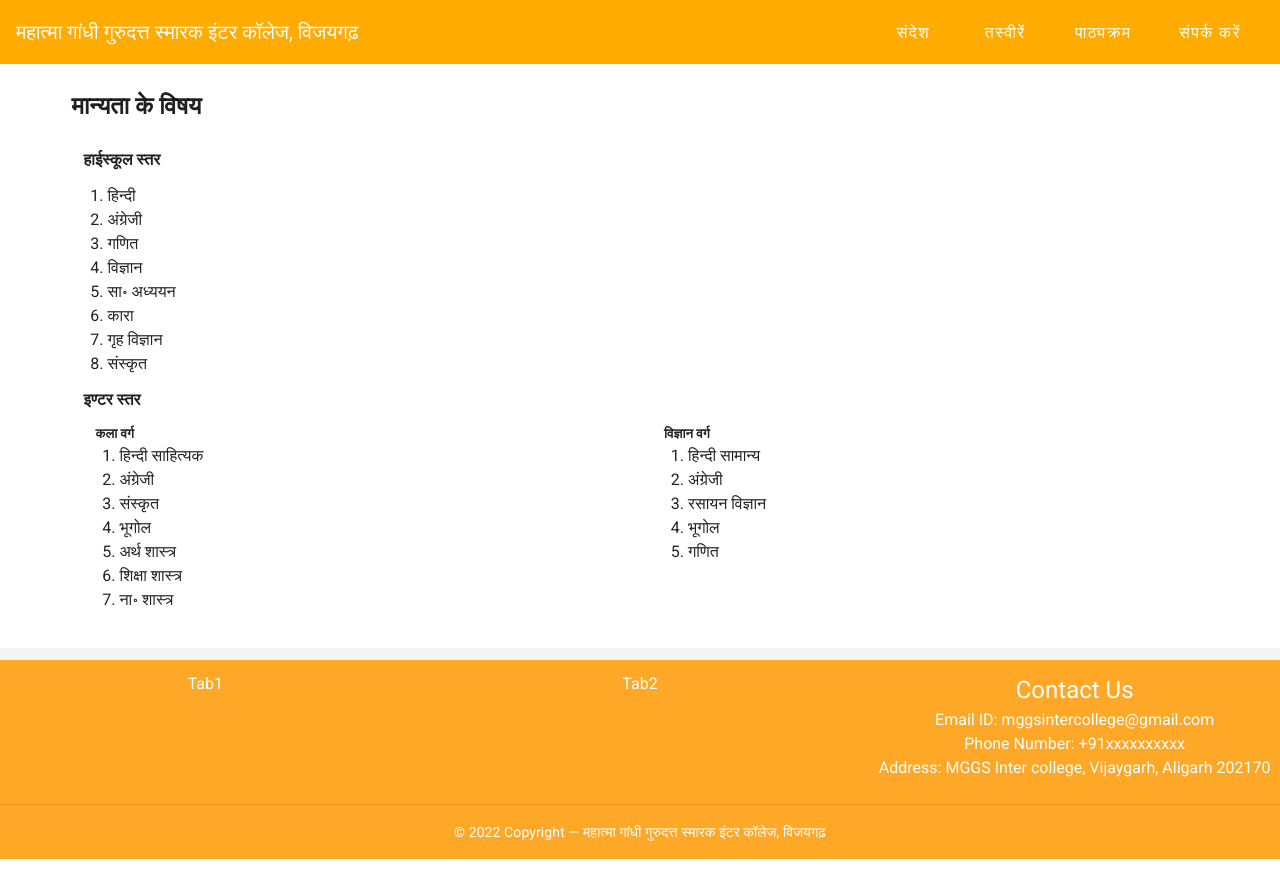
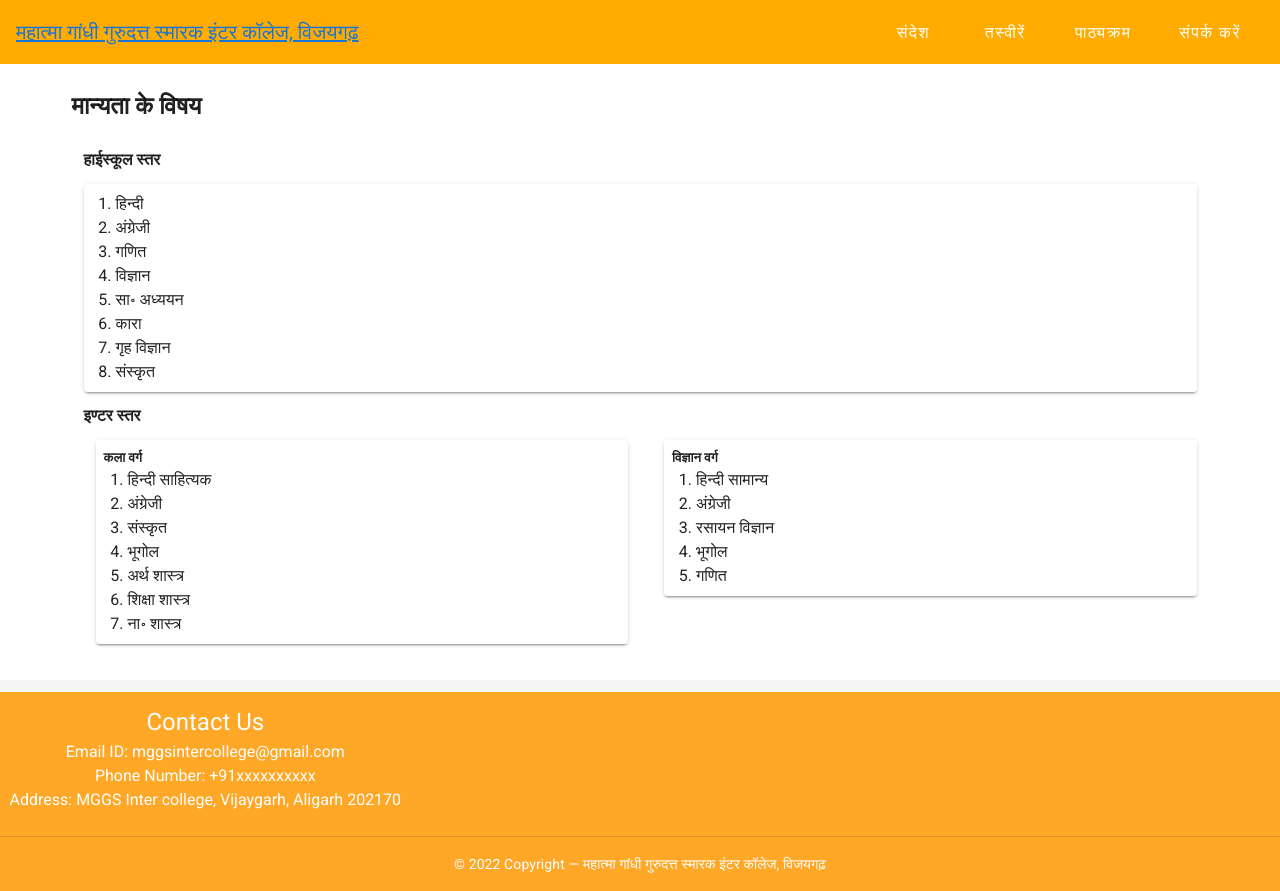
Before and after one commit to Sukhvsin2/school-template, a Nuxt app: page /Academics in a window 1280 px wide. Before the commit the page ends 859 px from the top, so only its background shows below. Built offline with nearby package versions, Linux system fonts and the light colour scheme.

Commit message:
cards added

```diff
--- a/components/Footer.vue
+++ b/components/Footer.vue
@@ -11,8 +11,6 @@
             >
 
             <v-row class="my-3">
-                <v-col cols="12" lg="4">Tab1</v-col>
-                <v-col cols="12" lg="4">Tab2</v-col>
                 <v-col cols="12" lg="4">
                     <div class="head">Contact Us</div>
                     <div class="data">
@@ -22,6 +20,8 @@
                         <div>Address: MGGS Inter college, Vijaygarh, Aligarh 202170</div>
                     </div>
                 </v-col>
+                <v-col cols="12" lg="4"></v-col>
+                <v-col cols="12" lg="4"></v-col>
             </v-row>
 
             <v-divider></v-divider>
--- a/components/Header.vue
+++ b/components/Header.vue
@@ -6,7 +6,11 @@
       dark
     >
 
-      <v-toolbar-title>महात्मा गांधी गुरुदत्त स्मारक इंटर कॉलेज, विजयगढ़</v-toolbar-title>
+      <v-toolbar-title>
+        <n-link to="/" text>
+          महात्मा गांधी गुरुदत्त स्मारक इंटर कॉलेज, विजयगढ़
+        </n-link>
+      </v-toolbar-title>
 
       <v-spacer></v-spacer>
 
--- a/pages/Academics.vue
+++ b/pages/Academics.vue
@@ -4,7 +4,7 @@
 
         <v-container>
             <h4 class="my-3">हाईस्कूल स्तर </h4>
-            <div>
+            <v-card class="pa-2">
                 <ol>
                     <li>हिन्दी</li>
                     <li>अंग्रेजी</li>
@@ -15,12 +15,12 @@
                     <li>गृह विज्ञान</li>
                     <li>संस्कृत</li>
                 </ol>
-            </div>
+            </v-card>
 
             <h4 class="my-3">इण्टर स्तर</h4>
             <v-row>
                 <v-col>
-                    <div class="ml-3">
+                    <v-card class="ml-3 pa-2">
                         <h5>कला वर्ग</h5>
 
                         <div>
@@ -34,10 +34,10 @@
                                 <li>ना॰ शास्त्र</li>
                             </ol>
                         </div>
-                    </div>
+                    </v-card>
                 </v-col>
                 <v-col>
-                    <div class="ml-3">
+                    <v-card class="ml-3 pa-2">
                     <h5>विज्ञान वर्ग</h5>
 
                     <div>
@@ -49,7 +49,7 @@
                                 <li>गणित</li>
                             </ol>
                     </div>
-                </div>
+                </v-card>
             </v-col>
             </v-row>
         </v-container>
```
